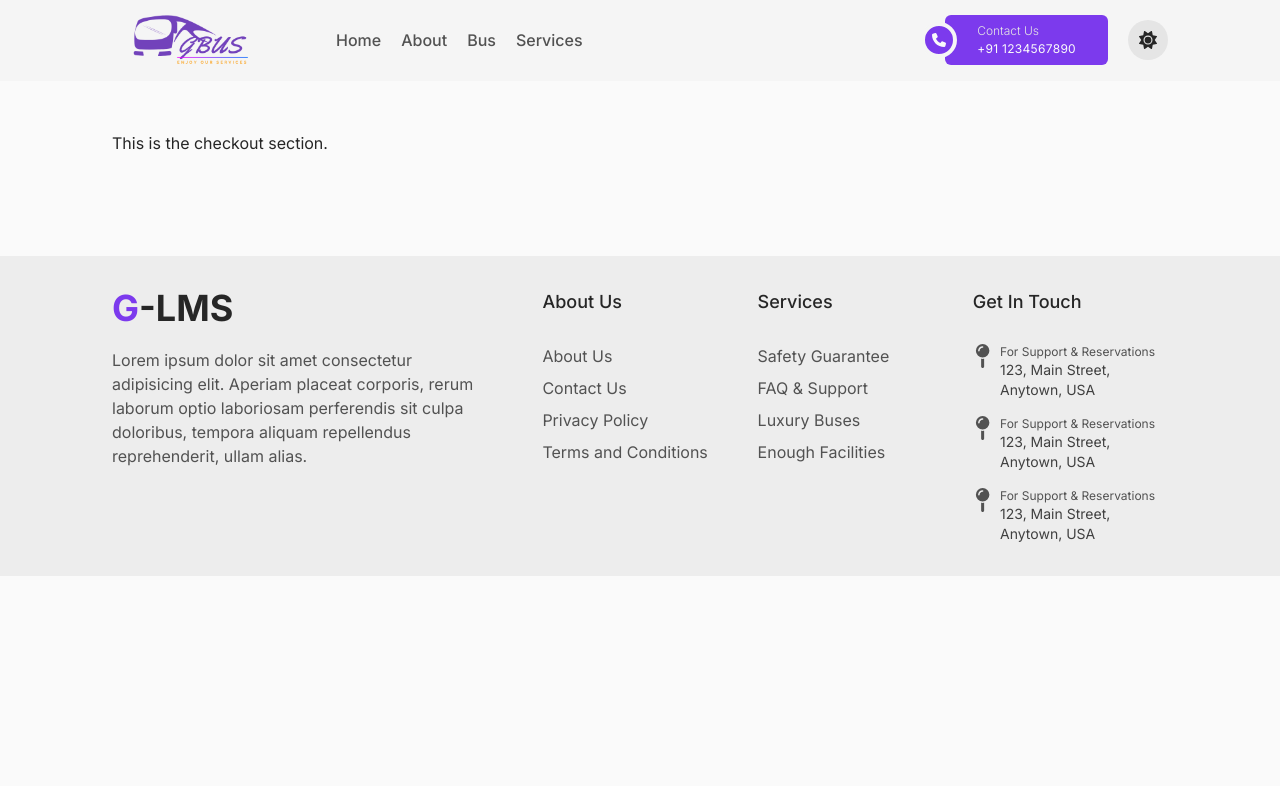
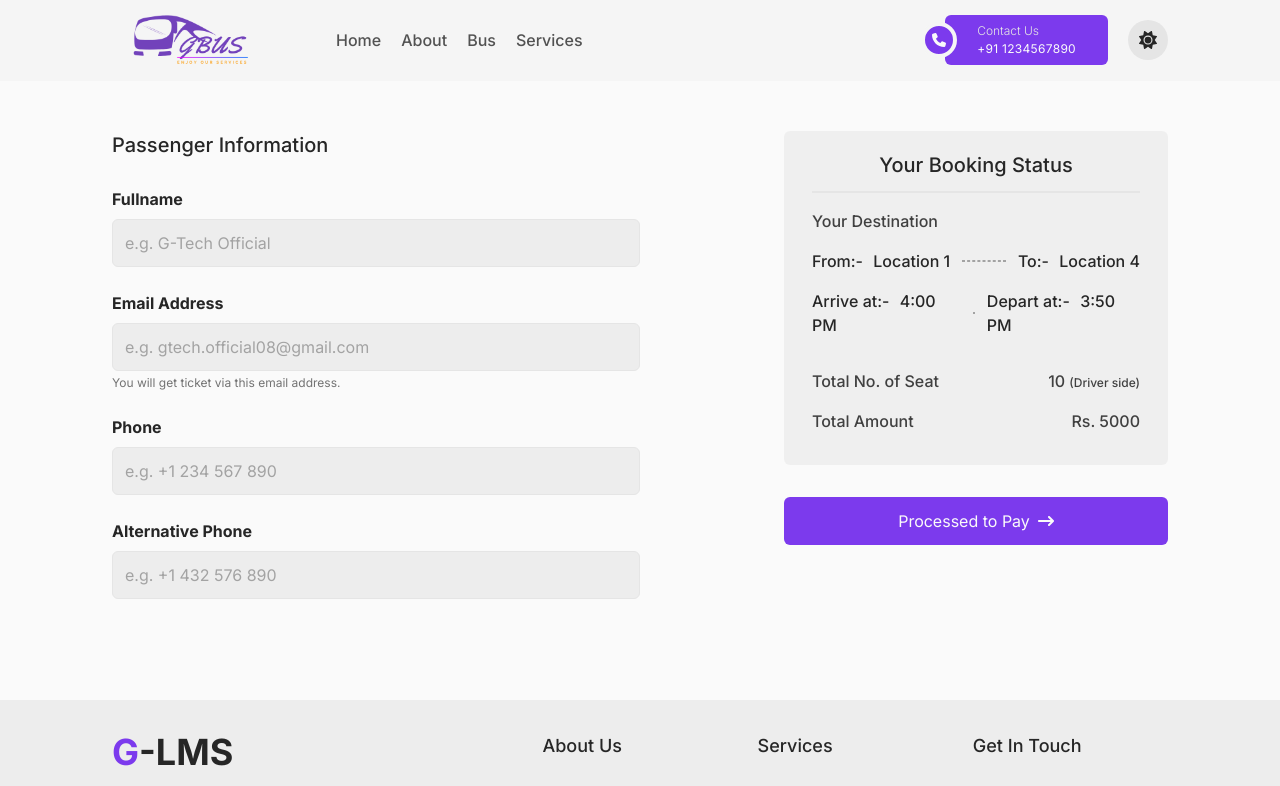
Before and after one commit to gokarna123-goku/bus-ticket-booking, a React (Vite) app: page /bus/bus-details/checkout in a window 1280 px wide. Shown: the top 786 px of the page. Built offline with nearby package versions, Linux system fonts and the light colour scheme.

Commit message:
complete the checkout section

```diff
--- a/src/components/seat/Seat.jsx
+++ b/src/components/seat/Seat.jsx
@@ -1,6 +1,8 @@
 import React, { useState } from 'react';
 import { MdOutlineChair } from "react-icons/md";
 import { GiSteeringWheel } from "react-icons/gi";
+import { FaMoneyBill } from 'react-icons/fa6';
+import { RiMoneyRupeeCircleLine } from "react-icons/ri";
 
 const Seat = ({ seatNumber, isSelected, onClick }) => {
     return (
@@ -96,6 +98,10 @@ const BusSeatLayout = () => {
                             Selected
                         </p>
                     </div>
+                    <div className="flex items-center gap-x-2">
+                        <RiMoneyRupeeCircleLine className='text-lg text-neutral-500 dark:text-neutral-400' />
+                        <p className="text-sm font-medium">Rs. 750</p>
+                    </div>
                 </div>
             </div>
 
@@ -112,6 +118,19 @@ const BusSeatLayout = () => {
                     </div>
                 </div>
             }
+
+            {
+                selectedSeats.length > 0 &&
+                <div className="!mt-5 flex items-center gap-x-4">
+                    <h3 className="text-lg font-semibold">Total Fair Prices:</h3>
+                    {/* Calculate the total price */}
+                    <p className="text-lg font-medium"> Rs. {selectedSeats.length * 750}</p>
+                    <span className="text-sm text-neutral-400 dark:text-neutral-600 font-normal">
+                        (Including of all taxes)
+                    </span>
+                </div>
+            }
+
         </div>
     );
 };
--- a/src/pages/checkout/Checkout.jsx
+++ b/src/pages/checkout/Checkout.jsx
@@ -1,9 +1,122 @@
 import React from 'react'
+import { FaArrowRightLong } from 'react-icons/fa6'
 
 const Checkout = () => {
   return (
     <div className='w-full lg:px-28 md:px-16 sm:px-7 px-4 mt-[13ch] mb-[10ch] space-y-10'>
-      This is the checkout section.
+      <div className="grid grid-cols-5 gap-16 items-start">
+        <div className="col-span-3 space-y-7 pr-20">
+          <h2 className="text-xl text-neutral-800 dark:text-neutral-100 font-medium">
+            Passenger Information
+          </h2>
+          <form className="space-y-6">
+            <div className="">
+              <label htmlFor="fullname" className="block mb-2 font-bold">Fullname</label>
+              <input type="text" id="fullname" placeholder='e.g. G-Tech Official' className="w-full appearance-none text-neutral-800 dark:text-neutral-100 placeholder:text-neutral-400 dark:placeholder:text-neutral-600 inline-block bg-neutral-200/60 dark:bg-neutral-900/60 px-3 h-12 border border-neutral-200 dark:border-neutral-900 rounded-md focus:outline-none focus:bg-neutral-100 dark:focus:bg-neutral-900" />
+            </div>
+
+            <div className="">
+              <label htmlFor="email" className="block mb-2 font-bold">Email Address</label>
+              <input type="email" id="email" placeholder='e.g. gtech.official08@gmail.com' className="w-full appearance-none text-neutral-800 dark:text-neutral-100 placeholder:text-neutral-400 dark:placeholder:text-neutral-600 inline-block bg-neutral-200/60 dark:bg-neutral-900/60 px-3 h-12 border border-neutral-200 dark:border-neutral-900 rounded-md focus:outline-none focus:bg-neutral-100 dark:focus:bg-neutral-900" />
+              <small className="block mt-1 text-xs text-neutral-500 dark:text-neutral-600 font-normal">
+                You will get ticket via this email address.
+              </small>
+            </div>
+
+            <div className="">
+              <label htmlFor="phone" className="block mb-2 font-bold">Phone</label>
+              <input type="number" id="phone" placeholder='e.g. +1 234 567 890' className="w-full appearance-none text-neutral-800 dark:text-neutral-100 placeholder:text-neutral-400 dark:placeholder:text-neutral-600 inline-block bg-neutral-200/60 dark:bg-neutral-900/60 px-3 h-12 border border-neutral-200 dark:border-neutral-900 rounded-md focus:outline-none focus:bg-neutral-100 dark:focus:bg-neutral-900" />
+            </div>
+
+            <div className="">
+              <label htmlFor="altPhone" className="block mb-2 font-bold">Alternative Phone</label>
+              <input type="number" id="altPhone" placeholder='e.g. +1 432 576 890' className="w-full appearance-none text-neutral-800 dark:text-neutral-100 placeholder:text-neutral-400 dark:placeholder:text-neutral-600 inline-block bg-neutral-200/60 dark:bg-neutral-900/60 px-3 h-12 border border-neutral-200 dark:border-neutral-900 rounded-md focus:outline-none focus:bg-neutral-100 dark:focus:bg-neutral-900" />
+            </div>
+          </form>
+        </div>
+
+        <div className="col-span-2 space-y-8">
+          <div className="bg-neutral-200/50 dark:bg-neutral-900/70 rounded-md py-5 px-7">
+            <h2 className="text-xl text-center text-neutral-800 dark:text-neutral-100 font-medium border-b-2 border-neutral-200 dark:border-neutral-800/40 pb-3 mb-4">
+              Your Booking Status
+            </h2>
+
+            <div className="space-y-8 pb-3">
+              {/* <h6 className="text-lg text-neutral-200 dark:text-neutral-700 font-medium">
+              Booking ID: 123456789
+            </h6> */}
+              <div className="space-y-4">
+                <h6 className="text-base text-neutral-700 dark:text-neutral-200 font-medium">
+                  Your Destination
+                </h6>
+
+                <div className="w-full flex items-center gap-x-3">
+                  <div className="w-fit text-base font-medium">
+                    From:-  <span className="ml-1.5">
+                      Location 1
+                    </span>
+                  </div>
+                  <div className="flex-1">
+                    <div className="w-full h-[1px] border border-dashed border-neutral-400 dark:border-neutral-700/80"></div>
+                  </div>
+                  <div className="w-fit text-base font-medium">
+                    To:- <span className="ml-1.5">
+                      Location 4
+                    </span>
+                  </div>
+                </div>
+
+                <div className="w-full flex items-center gap-x-3">
+                  <div className="w-fit text-base font-medium">
+                    Arrive at:-  <span className="ml-1.5">
+                      4:00 PM
+                    </span>
+                  </div>
+                  <div className="flex-1">
+                    <div className="w-full h-[1px] border border-dashed border-neutral-400 dark:border-neutral-700/80"></div>
+                  </div>
+                  <div className="w-fit text-base font-medium">
+                    Depart at:- <span className="ml-1.5">
+                      3:50 PM
+                    </span>
+                  </div>
+                </div>
+              </div>
+
+              <div className="space-y-4">
+                <div className="w-full flex items-center justify-between">
+                  <h6 className="text-base text-neutral-700 dark:text-neutral-200 font-medium">
+                    Total No. of Seat
+                  </h6>
+                  <h6 className="text-base text-neutral-700 dark:text-neutral-200 font-medium">
+                    10 <span className="text-xs">(Driver side)</span>
+                  </h6>
+                </div>
+
+                <div className="w-full flex items-center justify-between">
+                  <h6 className="text-base text-neutral-700 dark:text-neutral-200 font-medium">
+                    Total Amount
+                  </h6>
+                  <h6 className="text-base text-neutral-700 dark:text-neutral-200 font-medium">
+                    Rs. 5000
+                  </h6>
+                </div>
+
+              </div>
+
+            </div>
+
+          </div>
+
+          <button
+            className='w-full px-8 h-12 bg-violet-600 text-neutral-50 text-base font-normal rounded-md flex items-center justify-center gap-x-2'
+            type='submit'
+          >
+            Processed to Pay <FaArrowRightLong />
+          </button>
+        </div>
+
+      </div>
     </div>
   )
 }
```
